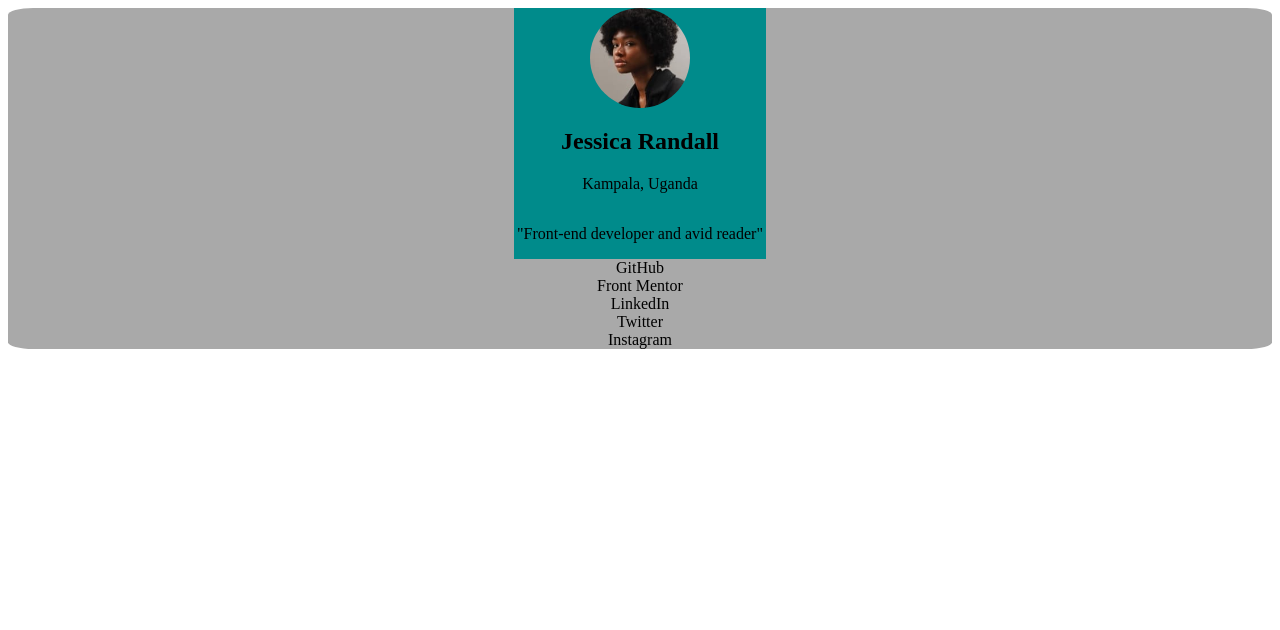
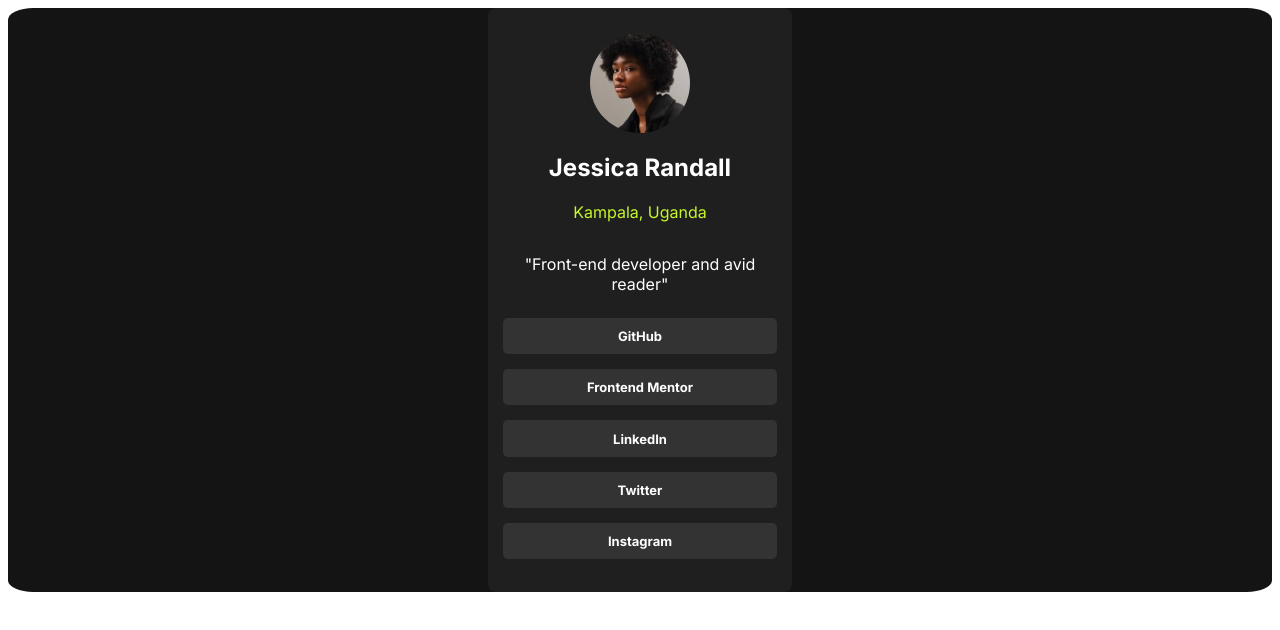
Before and after one commit to godiemtm/social-links-profile-MG, a plain HTML site: page index.html in a window 1280 px wide. Drawn offline with Linux system fonts and the light colour scheme.

Commit message:
Final Changes

```diff
--- a/index.html
+++ b/index.html
@@ -6,7 +6,9 @@
 
   <link rel="icon" type="image/png" sizes="32x32" href="./assets/images/favicon-32x32.png">
   <link rel="stylesheet" href="styles.css"/>
-
+  <link rel="preconnect" href="https://fonts.googleapis.com">
+  <link rel="preconnect" href="https://fonts.gstatic.com" crossorigin>
+  <link href="https://fonts.googleapis.com/css2?family=Inter:ital,opsz,wght@0,14..32,100..900;1,14..32,100..900&family=Outfit:wght@100..900&display=swap" rel="stylesheet">
   <title>Frontend Mentor | Social links profile</title>
 
 </head>
@@ -20,16 +22,15 @@
         <h2>Jessica Randall</h2>
         <p>Kampala, Uganda</p>
       </div>
-      <div>
+      <div class="tagline">
         <p>"Front-end developer and avid reader"</p>
       </div>
+      <div class="social_link">GitHub</div>
+      <div class="social_link">Frontend Mentor</div>
+      <div class="social_link">LinkedIn</div>
+      <div class="social_link">Twitter</div>
+      <div class="social_link">Instagram</div>
     </div>
-    <div class="social_link">GitHub</div>
-    <div class="social_link">Front Mentor</div>
-    <div class="social_link">LinkedIn</div>
-    <div class="social_link">Twitter</div>
-    <div class="social_link">Instagram</div>
-
   </main>
 </body>
 </html>
--- a/styles.css
+++ b/styles.css
@@ -1,24 +1,24 @@
-
 body {
-
+    font-family: inter;
 }
 
 .container {
-    background-color: darkgrey;
+    background-color: hsl(0, 0%, 8%);;
     border-radius: 2%;
     display: flex;
     justify-content: center;
     align-items: center;
     flex-direction: column;
 }
-
 .profile_container {
+    padding: 2%;
     width: 20%;
-    background-color: darkcyan;
+    background-color: hsl(0, 0%, 12%);
     display: flex;
     justify-content: center;
     align-items: center;
     flex-direction: column;
+    border-radius: 8px;
 }
 .img_container {
     display: flex;
@@ -28,7 +28,37 @@ body {
 .img_container img {
     border-radius: 50%;
 }
-
 .footnote h2, p{
     text-align: center;
 }
+.footnote h2 {
+    color: hsl(0, 0%, 100%);
+}
+.footnote p {
+    color: hsl(75, 94%, 57%);
+}
+.tagline p {
+    color: hsl(0, 0%, 100%);
+}
+.social_link {
+    background-color: hsl(0, 0%, 20%);
+    color: hsl(0, 0%, 100%);
+    width: 100%;
+    text-align: center;
+    padding: 4%;
+    border-radius: 5px;
+    margin: 3%;
+    font-size: small;
+    font-weight: bold;
+}
+.social_link:hover {
+    color: hsl(0, 0%, 20%);
+    background-color: hsl(75, 94%, 57%);
+    cursor: url("assets/images/pointer_small.png"), auto;
+}
+
+@media only screen and (max-width: 780px) {
+    .profile_container {
+      width: auto;
+    }
+  }
```
Also changed, not shown: Screenshot.png (added), assets/images/pointer.png (added), assets/images/pointer_small.jpg (added), assets/images/pointer_small.png (added), 2 other files.
